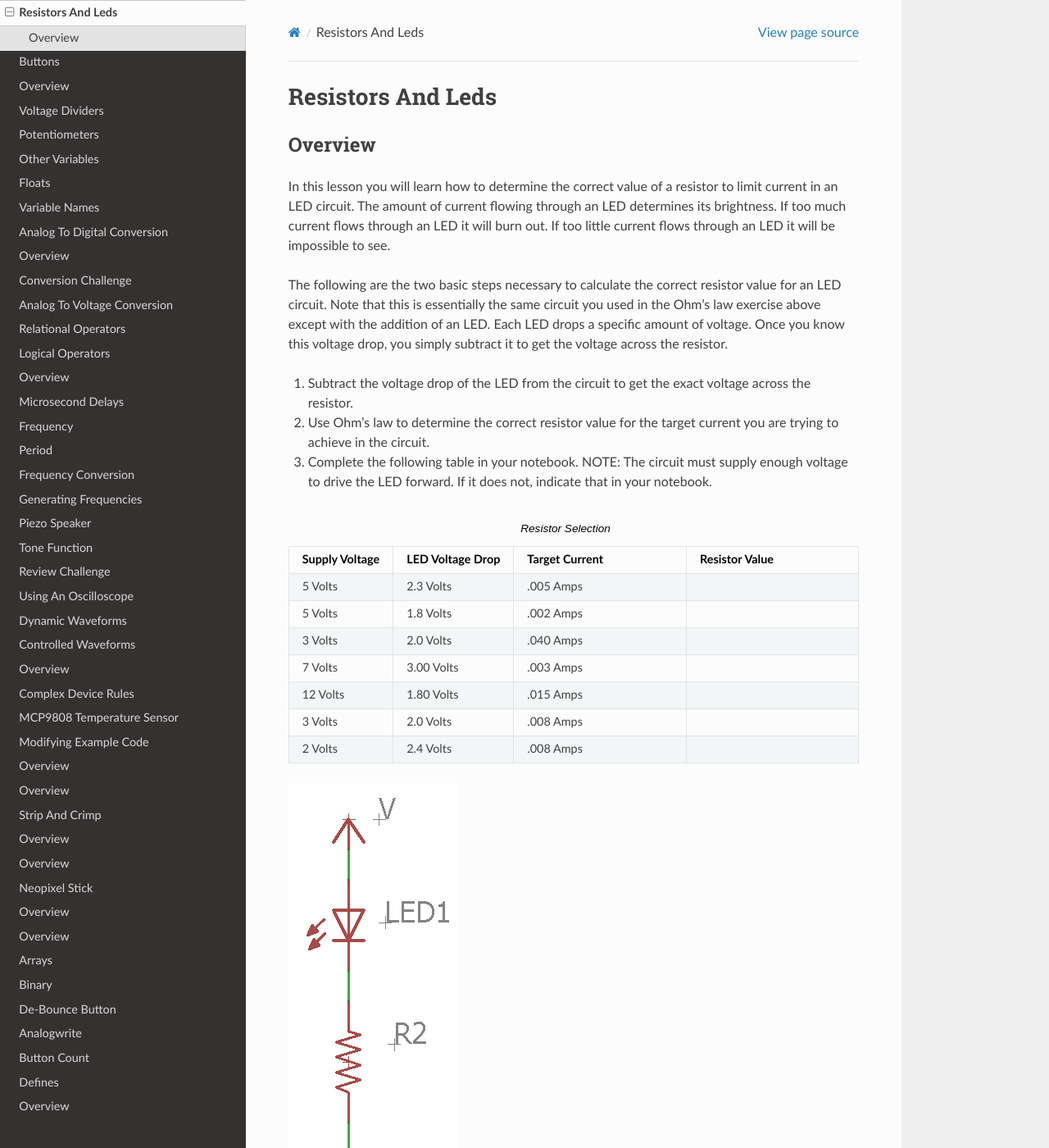
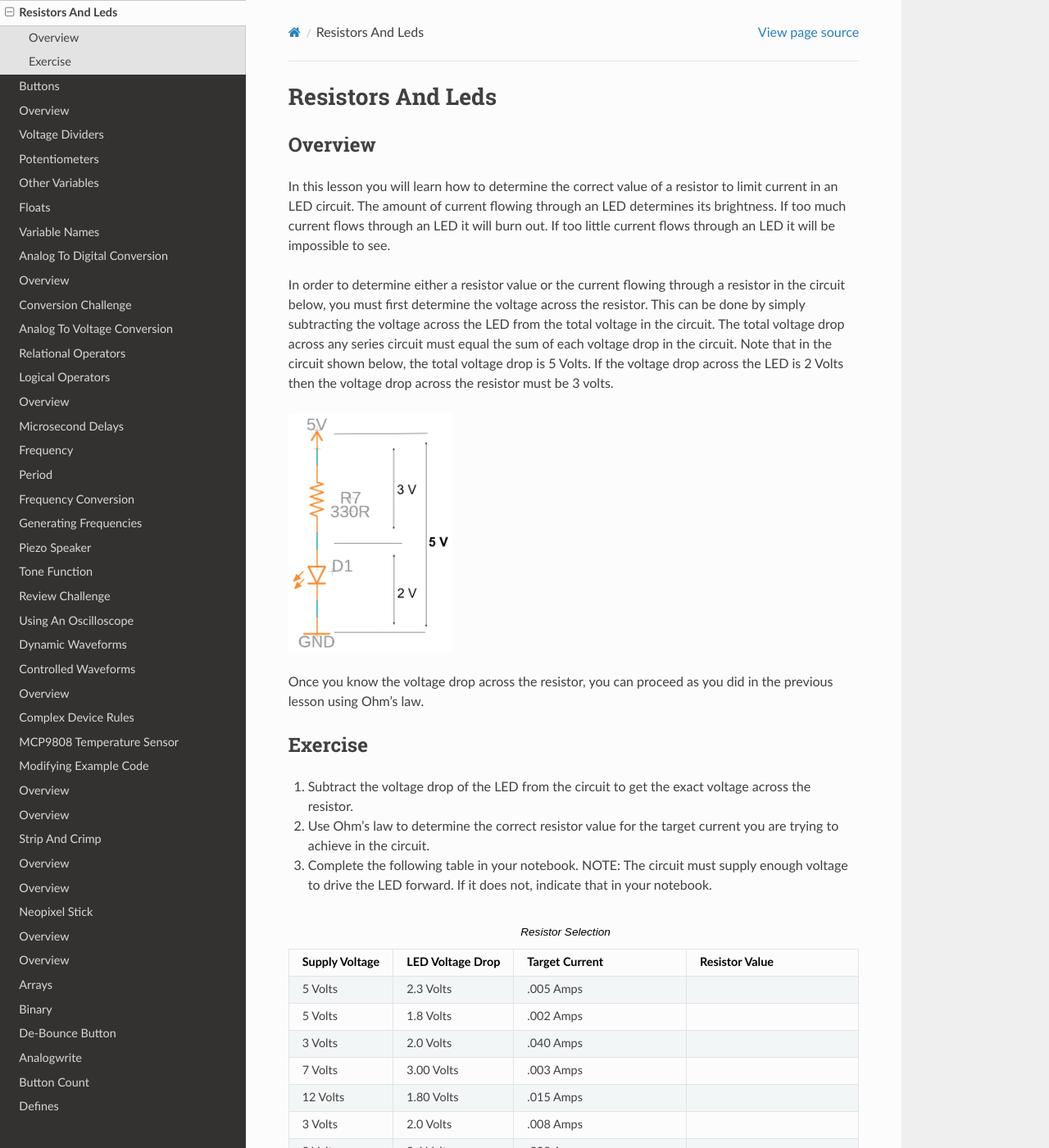
Before and after one commit to maxtkc/mvths-wiki, a Sphinx documentation site: the page built from docs/018-resistors-and-leds.rst, in a window 1280 px wide and 1400 px high. Shown: the whole window at 82% size. Built offline with Sphinx 7.4.7 and the Read the Docs theme 2.0.0, drawn with Linux system fonts in a browser that asks for light colours; pages that are not in the unit, such as notebooks, are missing from menus.

Commit message:
Update 018-resistors-and-leds.rst

```diff
--- a/docs/018-resistors-and-leds.rst
+++ b/docs/018-resistors-and-leds.rst
@@ -4,24 +4,22 @@ Resistors And Leds
 Overview
 --------
 
-In this lesson you will learn how to determine the correct value of a
-resistor to limit current in an LED circuit. The amount of current
-flowing through an LED determines its brightness. If too much current
-flows through an LED it will burn out. If too little current flows
-through an LED it will be impossible to see.
+In this lesson you will learn how to determine the correct value of a resistor to limit current in an LED circuit. The amount of current flowing through an LED determines its brightness. If too much current flows through an LED it will burn out. If too little current flows through an LED it will be impossible to see.
 
-The following are the two basic steps necessary to calculate the correct
-resistor value for an LED circuit. Note that this is essentially the
-same circuit you used in the Ohm’s law exercise above except with the
-addition of an LED. Each LED drops a specific amount of voltage. Once
-you know this voltage drop, you simply subtract it to get the voltage
-across the resistor.
+In order to determine either a resistor value or the current flowing through a resistor in the circuit below, you must first determine the voltage across the resistor. This can be done by simply subtracting the voltage across the LED from the total voltage in the circuit. The total voltage drop across any series circuit must equal the sum of each voltage drop in the circuit. Note that in the circuit shown below, the total voltage drop is 5 Volts. If the voltage drop across the LED is 2 Volts then the voltage drop across the resistor must be 3 volts.
 
-1. Subtract the voltage drop of the LED from the circuit to get the
-   exact voltage across the resistor.
-2. Use Ohm’s law to determine the correct resistor value for the target
+.. figure:: images/randl2.PNG
+   :width: 200px
+
+Once you know the voltage drop across the resistor, you can proceed as you did in the previous lesson using Ohm's law.
+
+Exercise
+----------
+
+#. Subtract the voltage drop of the LED from the circuit to get the exact voltage across the resistor.
+#. Use Ohm’s law to determine the correct resistor value for the target
    current you are trying to achieve in the circuit.
-3. Complete the following table in your notebook. NOTE: The circuit must supply
+#. Complete the following table in your notebook. NOTE: The circuit must supply
    enough voltage to drive the LED forward. If it does not, indicate that in your
    notebook.
 
@@ -61,8 +59,3 @@ across the resistor.
      - 2.4 Volts
      - .008 Amps
      -
-
-
-
-.. figure:: images/image22.png
-   :alt:
```
